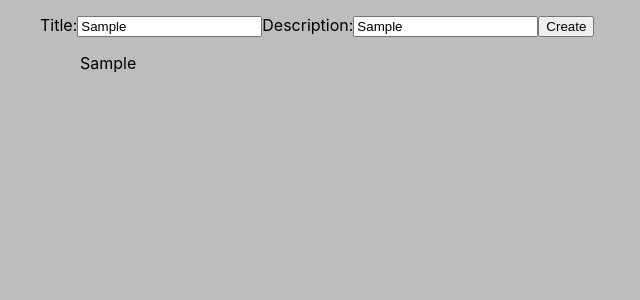
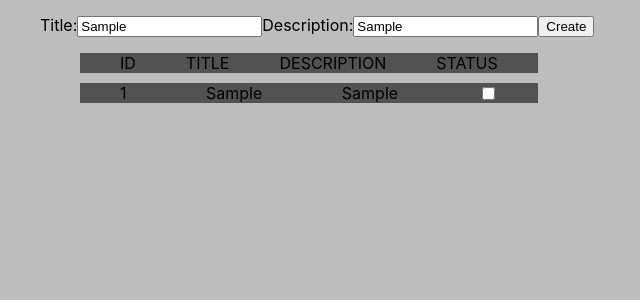
Before and after one commit to gVarnes/gVarnes.github.io, a React (Create React App) app: page / in a window 1280 px wide. Both pictures are taken after typing "Sample", "Sample" into the empty fields and a click on the button "Create". Shown: the top 300 px of the page, without its empty margins (0-640 px from the left). Built offline with nearby package versions, Linux system fonts and the light colour scheme.

Commit message:
updated styles for list and list items, added status for todo and change event

```diff
--- a/src/App.css
+++ b/src/App.css
@@ -1,3 +1,19 @@
+ul {
+  list-style: none;
+	display: inline-flex;
+	flex-direction: column;
+	gap: 10px;
+}
+
+li {
+  display: flex;
+	justify-content: space-between;
+	align-items: center;
+	gap: 50px;
+	padding: 0 40px;
+	background-color: rgba(71, 71, 71, 0.9);
+}
+
 .app{
   min-height: 100vh;
   background-color: rgba(182, 182, 182, 0.9);
--- a/src/components/ListItem/component.tsx
+++ b/src/components/ListItem/component.tsx
@@ -1,9 +1,22 @@
 import React from 'react'
-import { ITodo } from '../../store/slices/todoSlice'
+import { changeStatus, ITodo } from '../../store/slices/todoSlice'
 
-const ListItem:React.FC<ITodo> = ({title, description, status}) => {
+import { useDispatch } from 'react-redux'
+
+const ListItem: React.FC<ITodo> = ({ id, title, description, status }) => {
+	const dispatch = useDispatch()
+	const handleOnChange = () => {
+		if (id) {
+			dispatch(changeStatus(id))
+		}
+	}
   return (
-	  <div >{ title}</div>
+	  <li>
+		  <div>{id}</div>
+		  <div>{title}</div>
+		  <div>{description}</div>
+		  <input type="checkbox" checked={status} onChange={handleOnChange} />
+	  </li>
   )
 }
 
--- a/src/components/ToDoList/component.tsx
+++ b/src/components/ToDoList/component.tsx
@@ -5,6 +5,12 @@ import ListItem from '../ListItem'
 const ToDoList: React.FC<ITodosState> = ({todos}) => {
 	return (
 		<ul>
+			<li>
+				<div>ID</div>
+				<div>TITLE</div>
+				<div>DESCRIPTION</div>
+				<div>STATUS</div>
+			</li>
 			{todos?.map(todo => (
 				<ListItem key={todo.id} {...todo} />
 			))}
--- a/src/store/slices/todoSlice.ts
+++ b/src/store/slices/todoSlice.ts
@@ -22,11 +22,19 @@ export const todoSlice = createSlice({
 	initialState,
 	reducers: {
 		addToDo: (state, action: PayloadAction<ITodo>) => {
-			// state.todos.push(action.payload)
-			state.todos.push({...action.payload,id:state.todos.length})
+			state.todos.push({
+				id: state.todos.length + 1,
+				...action.payload
+			})
 			console.log(current(state.todos))
 		},
-		changeStatus:(state)=>{}
+		changeStatus: (state, action:PayloadAction<number>) => {
+			const todo = state.todos.find(todo => todo.id === action.payload)
+
+			if (todo) {
+				todo.status = !todo.status
+			}
+		}
 	}
 })
 
```
Also changed, not shown: src/components/ToDoList/index,module.css (deleted), src/components/ToDoList/index.module.css (added). Lines whose indentation alone changed are shown as unchanged.
